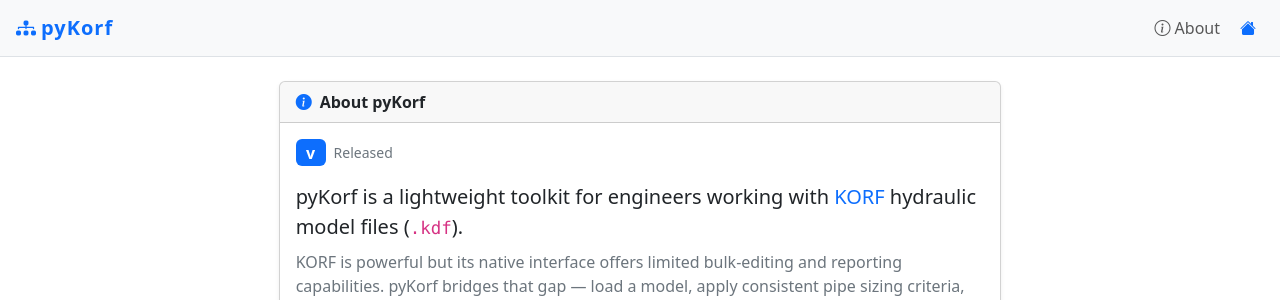
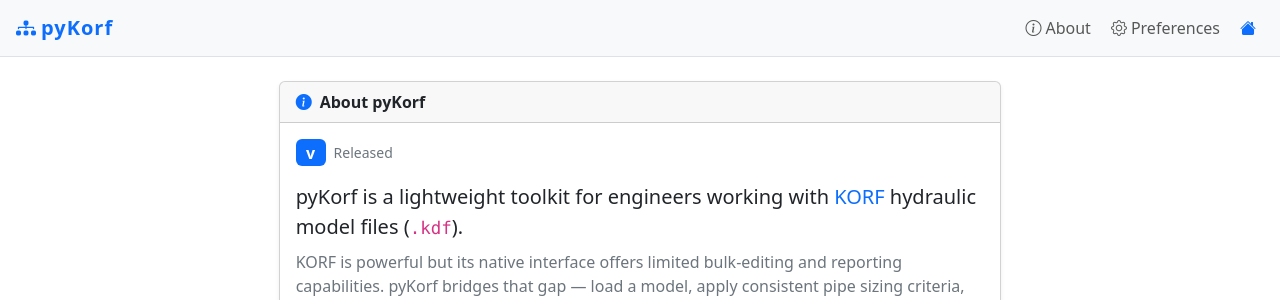
Before and after one commit to Unmask06/pyKorf, a Python web app: template pykorf/app/templates/about.html in a window 1280 px wide. Shown: the top 300 px of the page. Run offline with Jinja, Linux system fonts and the light colour scheme; the template is opened without the code that fills it, so the values that code supplies are empty.

Commit message:
feat: enhance launcher reliability and add Preferences to navbar

```diff
--- a/pykorf/app/templates/base.html
+++ b/pykorf/app/templates/base.html
@@ -119,6 +119,7 @@
   <div class="collapse navbar-collapse" id="navContent">
     <ul class="navbar-nav ms-auto gap-1">
       <li class="nav-item"><a class="nav-link" href="/about"><i class="bi bi-info-circle me-1"></i>About</a></li>
+      <li class="nav-item"><a class="nav-link" href="/preferences"><i class="bi bi-gear me-1"></i>Preferences</a></li>
       {% if kdf_path is defined and kdf_path %}
       <li class="nav-item"><a class="nav-link" href="/model"><i class="bi bi-grid-3x3-gap me-1"></i>Menu</a></li>
       <li class="nav-item"><a class="nav-link" href="/model/report"><i class="bi bi-file-earmark-excel me-1"></i>Report</a></li>
```
Also changed, not shown: 2 other files.
